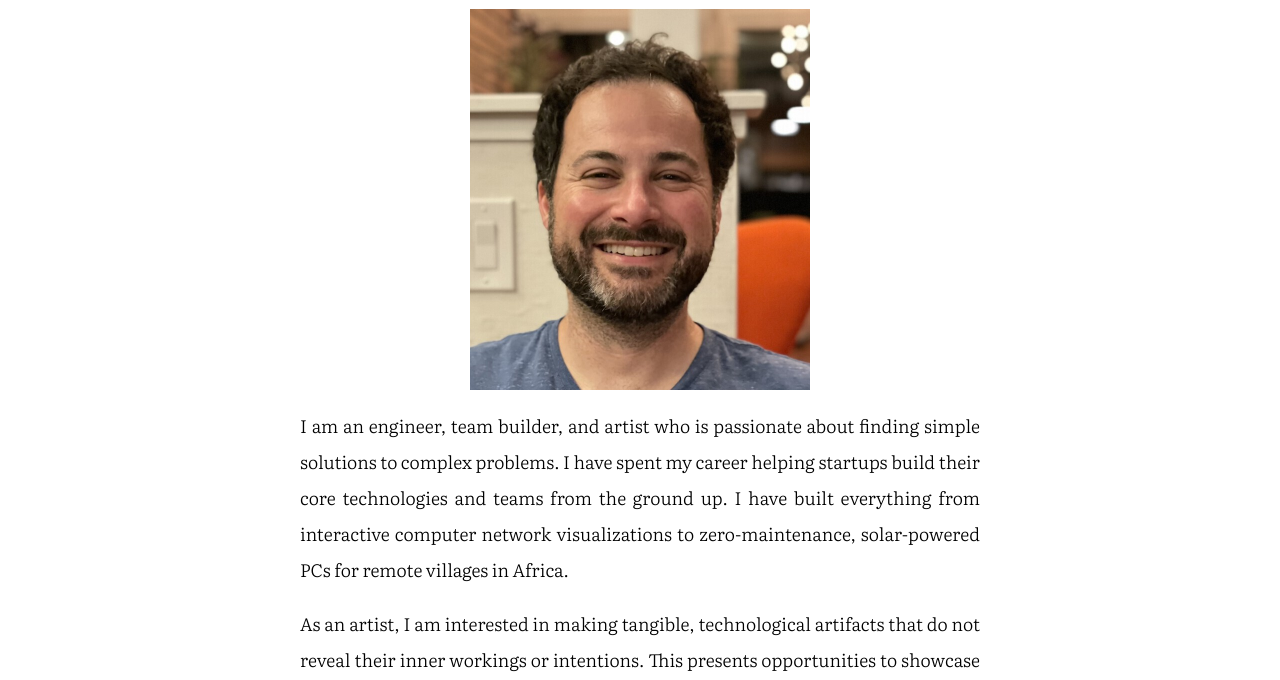
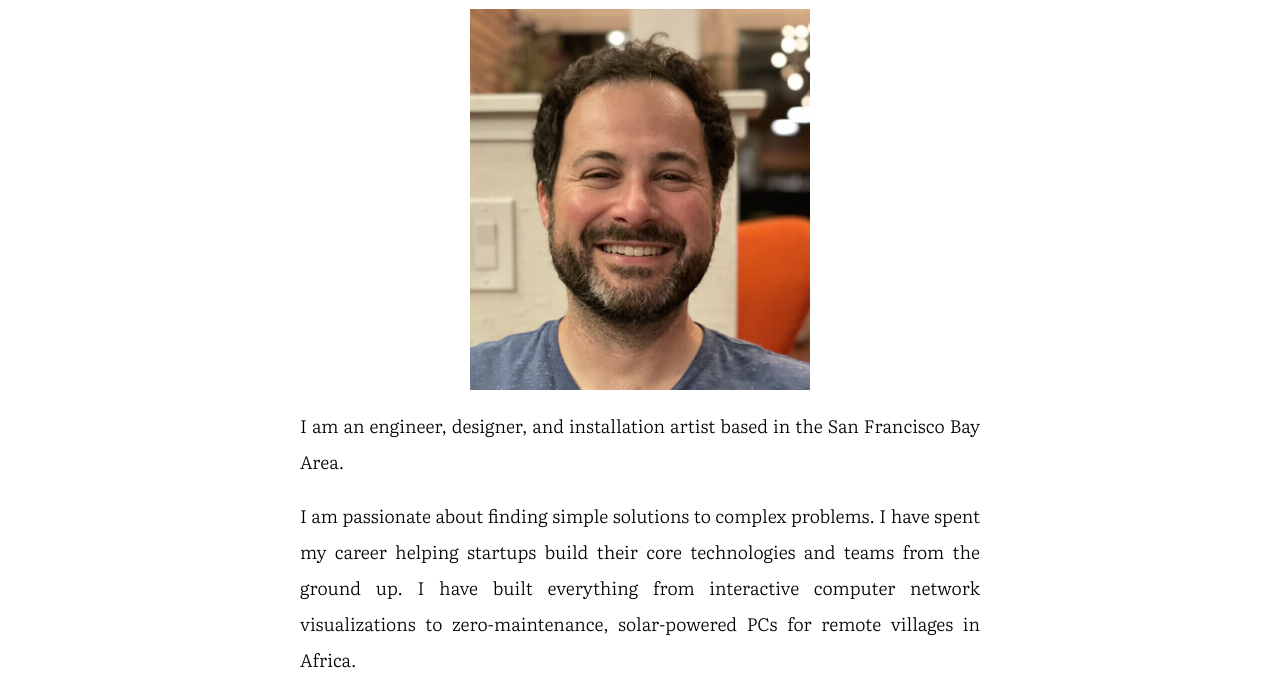
Before and after one commit to mmeisel/mmeisel.github.io, a plain HTML site: page about.html in a window 1280 px wide. Shown: the part 120-800 px from the top of the page. Drawn offline with nearby package versions, Linux system fonts and the light colour scheme; a web font is replaced by a local one.

Commit message:
Tweak bio

```diff
--- a/about.html
+++ b/about.html
@@ -21,10 +21,13 @@
       <img src="/images/michael.jpg" alt="Michael Meisel" style="width: 50%" />
     </figure>
     <p>
-      I am an engineer, team builder, and artist who is passionate about finding simple solutions
-      to complex problems. I have spent my career helping startups build their core technologies and
-      teams from the ground up. I have built everything from interactive computer network
-      visualizations to zero-maintenance, solar-powered PCs for remote villages in Africa.
+      I am an engineer, designer, and installation artist based in the San Francisco Bay Area.
+    </p>
+    <p>
+      I am passionate about finding simple solutions to complex problems. I have spent my career
+      helping startups build their core technologies and teams from the ground up. I have built
+      everything from interactive computer network visualizations to zero-maintenance, solar-powered
+      PCs for remote villages in Africa.
     </p>
     <p>
       As an artist, I am interested in making tangible, technological artifacts that do not reveal
```
